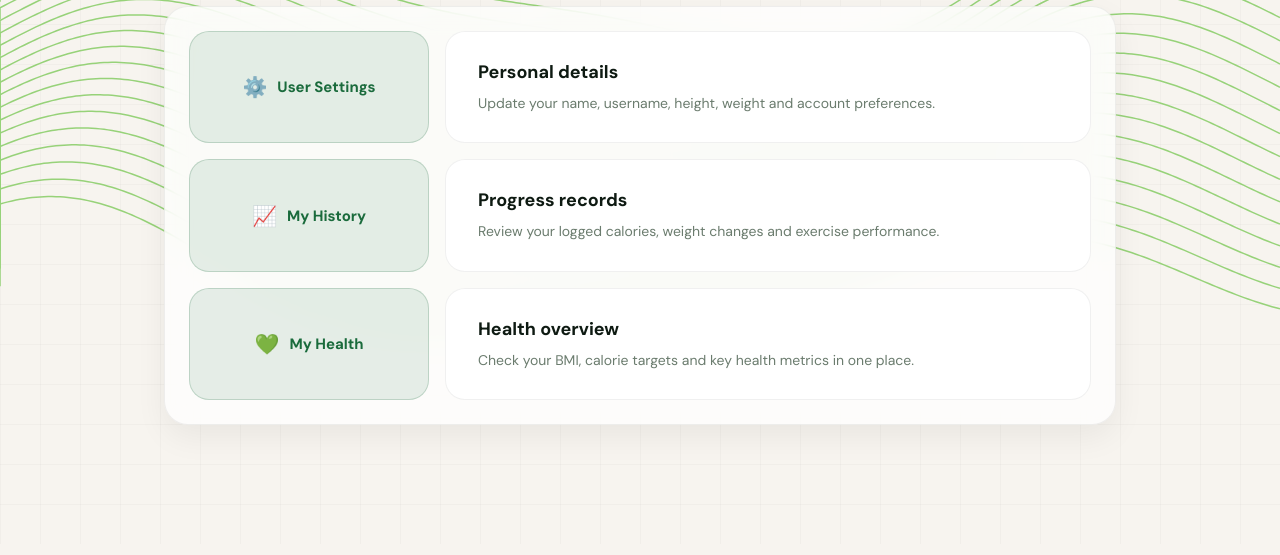
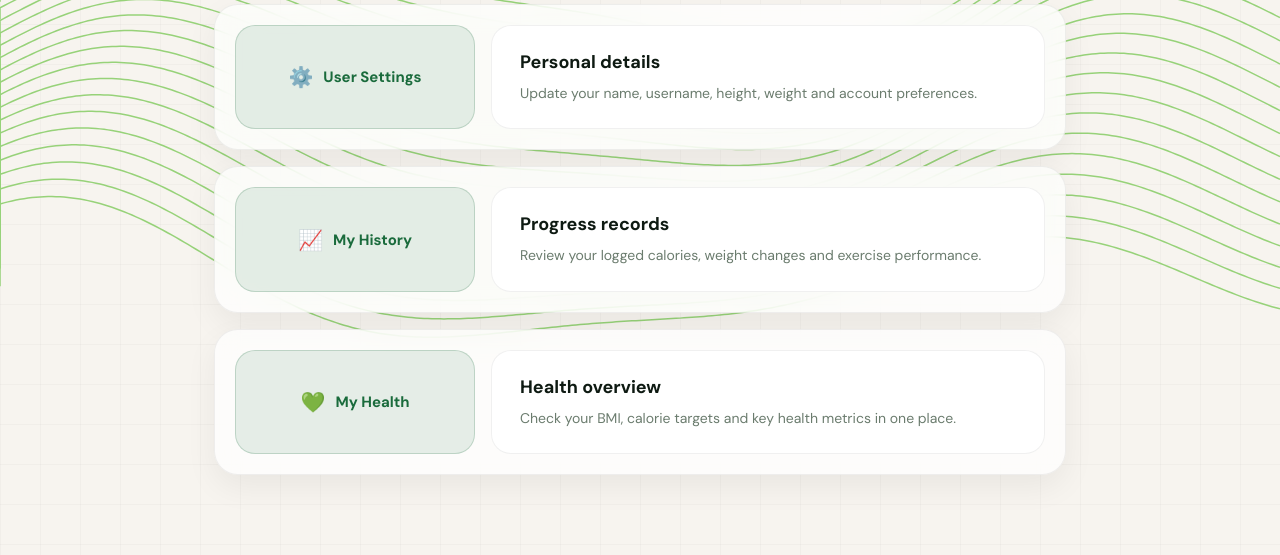
Before and after one commit to AidanHWood/CMP-5012B, a website: page Code/myProfile.html in a window 1280 px wide. Shown: the part 256-811 px from the top of the page. Drawn offline with Linux system fonts and the light colour scheme.

Commit message:
myProfile css update

```diff
--- a/Code/myProfile.css
+++ b/Code/myProfile.css
@@ -4,53 +4,55 @@
   position: relative;
   z-index: 1;
   min-height: 100vh;
-  max-width: 1000px;
+  max-width: 900px;
   margin: 0 auto;
   padding: 130px 24px 80px;
   text-align: center;
 }
 
 .profile-title {
-  margin-bottom: 36px;
+  margin-bottom: 34px;
 }
 
-.profile-card {
-  background: rgba(255, 255, 255, 0.72);
-  border: 1px solid rgba(0, 0, 0, 0.06);
-  border-radius: 24px;
-  padding: 24px;
-  backdrop-filter: blur(12px);
-  box-shadow: 0 12px 32px rgba(0, 0, 0, 0.06);
-  animation: fadeUp 0.7s 0.3s forwards;
-  opacity: 0;
+.profile-list {
+  display: flex;
+  flex-direction: column;
+  gap: 16px;
 }
 
-.profile-row {
+.profile-item {
   display: grid;
   grid-template-columns: 240px 1fr;
   gap: 16px;
   align-items: stretch;
   text-decoration: none;
-  margin-bottom: 16px;
-}
 
-.profile-row:last-child {
-  margin-bottom: 0;
+  background: rgba(255, 255, 255, 0.72);
+  border: 1px solid rgba(0, 0, 0, 0.06);
+  border-radius: 24px;
+  backdrop-filter: blur(12px);
+  box-shadow: 0 12px 32px rgba(0, 0, 0, 0.06);
+
+  padding: 20px;
+  transition: transform 0.2s, box-shadow 0.2s;
 }
 
 .profile-button {
   background: rgba(26, 107, 60, 0.1);
   border: 1px solid rgba(26, 107, 60, 0.2);
   border-radius: 20px;
-  padding: 28px 22px;
+  padding: 24px 20px;
+
   color: var(--green);
   font-size: 15px;
   font-weight: 700;
+
   display: flex;
   gap: 10px;
   align-items: center;
   justify-content: center;
-  transition: transform 0.2s, background 0.2s, color 0.2s;
+
+  transition: background 0.2s, color 0.2s;
 }
 
 .profile-button span {
@@ -58,12 +60,11 @@
 }
 
 .profile-info {
-  background: #ffffff;
+  background: #fff;
   border: 1px solid rgba(0, 0, 0, 0.06);
   border-radius: 20px;
-  padding: 28px 32px;
+  padding: 24px 28px;
   text-align: left;
-  transition: transform 0.2s, box-shadow 0.2s;
 }
 
 .profile-info h2 {
@@ -79,15 +80,14 @@
   line-height: 1.6;
 }
 
-.profile-row:hover .profile-button {
+.profile-item:hover {
+  transform: translateY(-4px);
+  box-shadow: 0 12px 32px rgba(0, 0, 0, 0.08);
+}
+
+.profile-item:hover .profile-button {
   background: var(--green);
   color: #fff;
-  transform: translateY(-4px);
-}
-
-.profile-row:hover .profile-info {
-  transform: translateY(-4px);
-  box-shadow: 0 12px 32px rgba(0, 0, 0, 0.08);
 }
 
 @media (max-width: 768px) {
@@ -95,8 +95,9 @@
     padding-top: 110px;
   }
 
-  .profile-row {
+  .profile-item {
     grid-template-columns: 1fr;
+    padding: 18px;
   }
 
   .profile-button {
--- a/Code/myProfile.html
+++ b/Code/myProfile.html
@@ -34,13 +34,12 @@
   </header>
 
   <main class="profile-page">
-
-    <h1 class="hero-title profile-title">
+    <h1 class="page-heading profile-title">
       My <em>Profile</em>
     </h1>
 
-    <section class="profile-card">
-      <a class="profile-row" href="userSettings.html">
+    <div class="profile-list">
+      <a class="profile-item" href="userSettings.html">
         <div class="profile-button">
           <span>⚙️</span>
           User Settings
@@ -52,7 +51,7 @@
         </div>
       </a>
 
-      <a class="profile-row" href="myHistory.html">
+      <a class="profile-item" href="myHistory.html">
         <div class="profile-button">
           <span>📈</span>
           My History
@@ -64,7 +63,7 @@
         </div>
       </a>
 
-      <a class="profile-row" href="healthProfile.html">
+      <a class="profile-item" href="healthProfile.html">
         <div class="profile-button">
           <span>💚</span>
           My Health
@@ -75,7 +74,7 @@
           <p>Check your BMI, calorie targets and key health metrics in one place.</p>
         </div>
       </a>
-    </section>
+    </div>
   </main>
 
   <script src="wave.js"></script>
```
Lines whose indentation alone changed are shown as unchanged.
